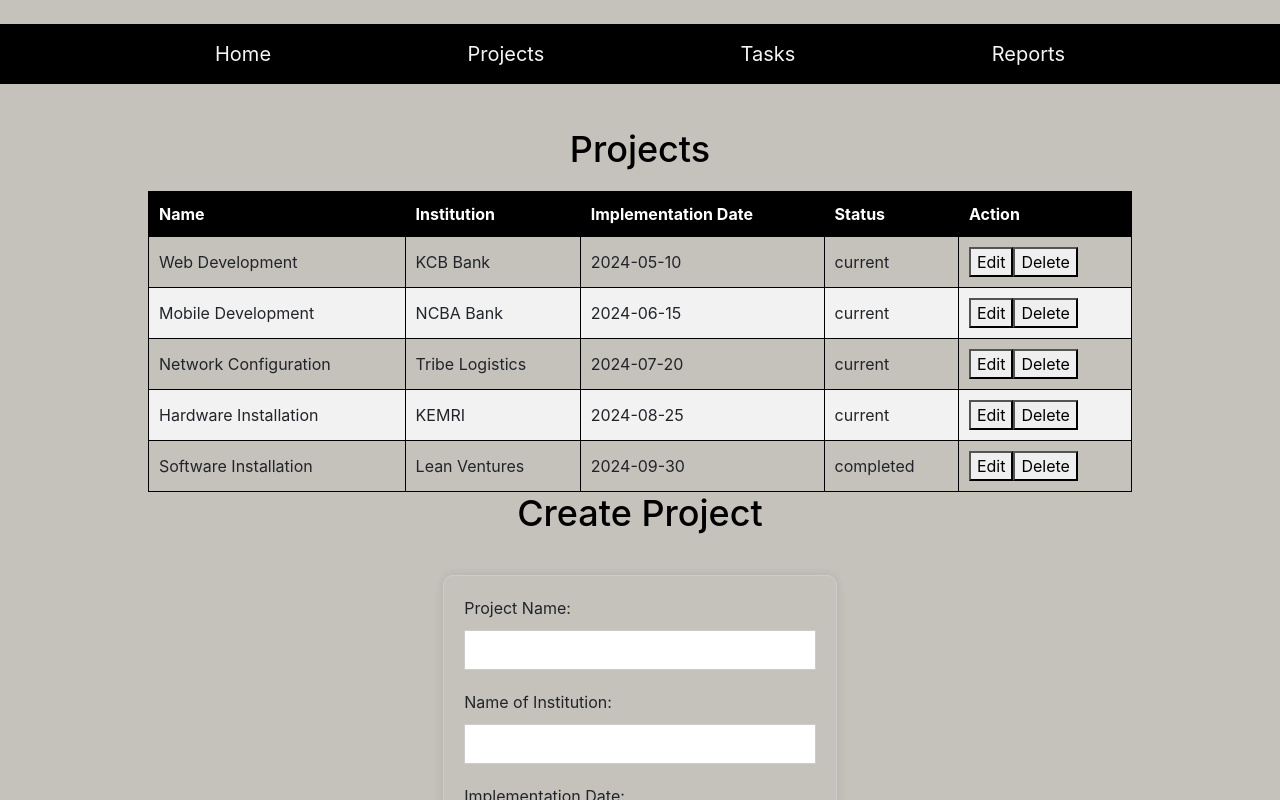
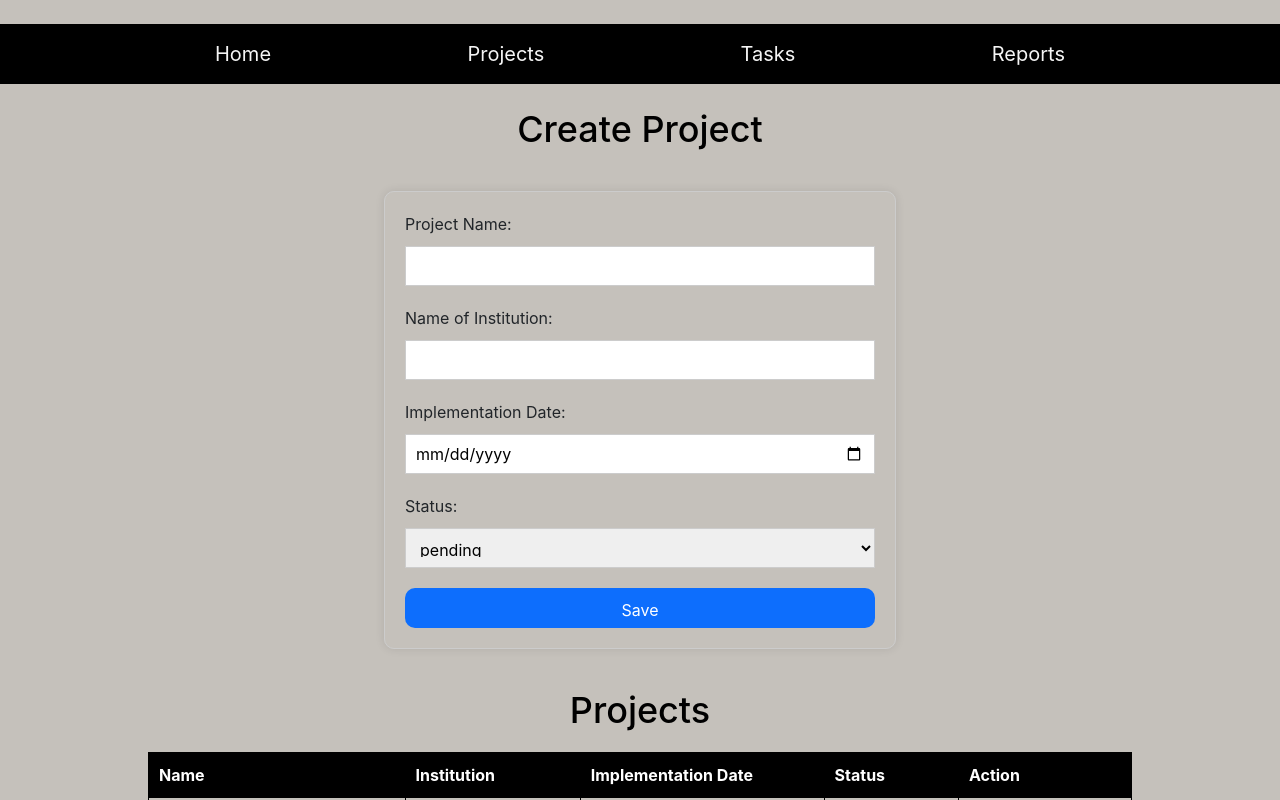
Before and after one commit to amandasuzzanne/project-tracker, a React (Create React App) app: page /projects in a window 1280 px wide. Shown: the top 800 px of the page. Built offline with nearby package versions, Linux system fonts and the light colour scheme; data requests are answered from the project's data file.

Commit message:
Moves position of the CreateProject component

```diff
--- a/src/components/Projects.js
+++ b/src/components/Projects.js
@@ -55,6 +55,7 @@ function Projects() {
 
   return (
     <div>
+      <CreateProject selectedProject={selectedProject} onProjectUpdate={handleProjectUpdate} />
       <div className="container">
         <h1>Projects</h1>
         <table className="response-table">
@@ -82,7 +83,6 @@ function Projects() {
             ))}
           </tbody>
         </table>
-        <CreateProject selectedProject={selectedProject} onProjectUpdate={handleProjectUpdate} />
       </div>
     </div>
   );
```
